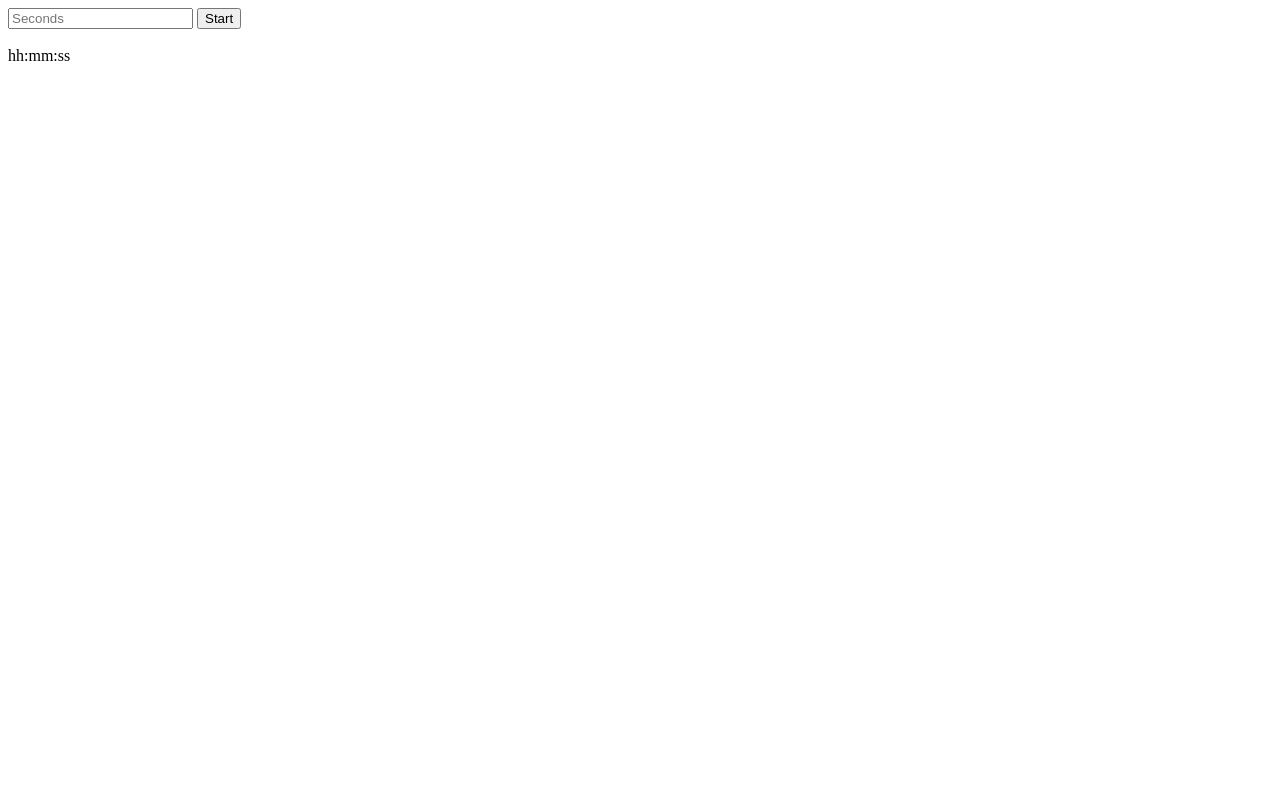
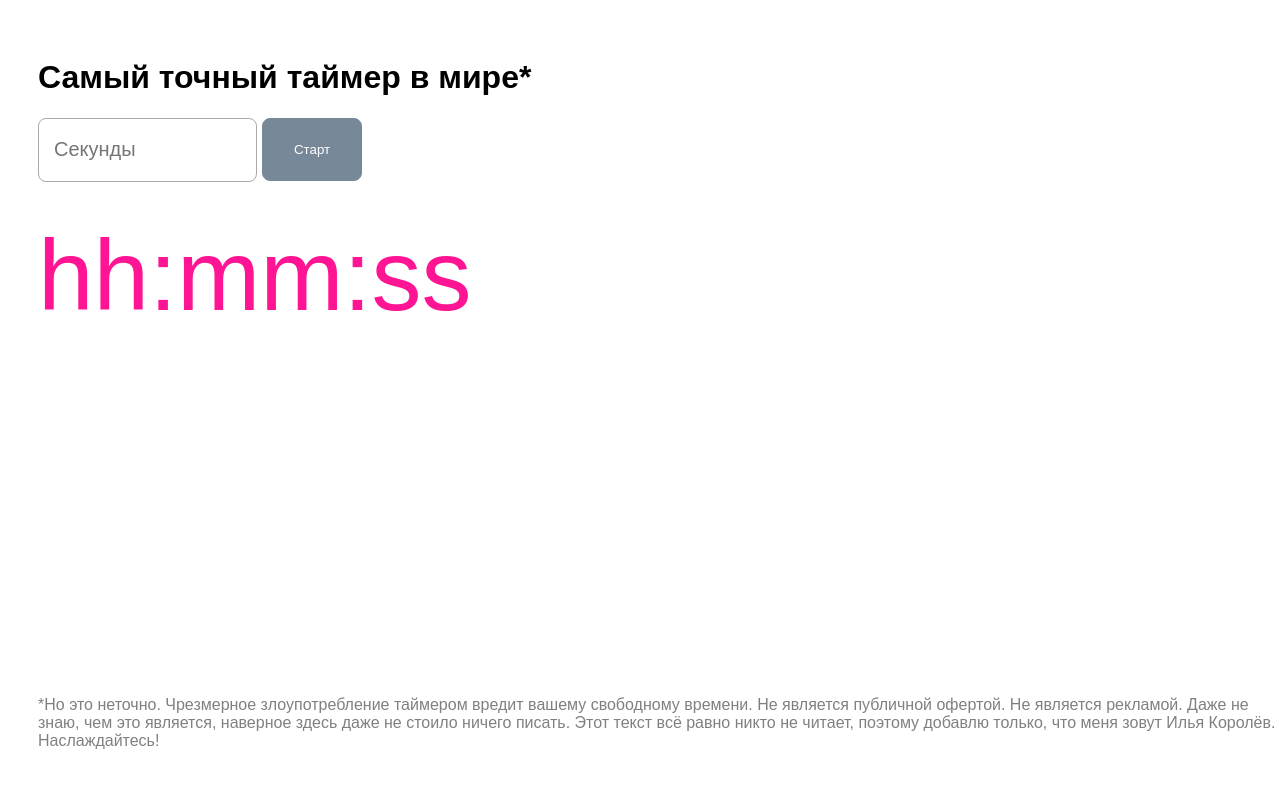
Before and after one commit to korolevevev/amo-timer, a plain HTML site: page index.html in a window 1280 px wide. Drawn offline with Linux system fonts and the light colour scheme.

Commit message:
added styling and humor

```diff
--- a/index.html
+++ b/index.html
@@ -4,18 +4,27 @@
     <meta charset="UTF-8"/>
     <meta http-equiv="X-UA-Compatible" content="IE=edge"/>
     <meta name="viewport" content="width=device-width, initial-scale=1.0"/>
-    <title>1 task</title>
+    <link rel="stylesheet" href="./styles.css">
+    <title>Task 1 - amoCRM</title>
 </head>
 <body>
-<input placeholder="Seconds" type="text"/>
+<h1>Самый точный таймер в мире*</h1>
 
-<button>Start</button>
+<div id="form">
+    <input placeholder="Секунды" type="text"/>
+    <button>Старт</button>
+</div>
 
 <br/>
 <br/>
 
 <span>hh:mm:ss</span>
 
+<div id="footnote">*Но это неточно. Чрезмерное злоупотребление таймером вредит вашему свободному времени. Не является
+    публичной офертой. Не является рекламой. Даже не знаю, чем это является, наверное здесь даже не стоило ничего
+    писать. Этот текст всё равно никто не читает, поэтому добавлю только, что меня зовут Илья Королёв. Наслаждайтесь!
+</div>
+
 <script src="./index.js"></script>
 </body>
 </html>
--- a/index.js
+++ b/index.js
@@ -13,11 +13,8 @@ const createTimerAnimator = () => {
     }
     const showTimeLeft = () => {
       if (timeLeft <= 0 && timerID) {
-
         clearInterval(timerID)
       }
-
-      // let hh = Math.floor(timeLeft / 60 / 60) % 24;
       let hh = Math.floor(timeLeft / 60 / 60);
       if(hh > 1000000) {
         timerEl.textContent = 'Значение слишком большое'
@@ -62,7 +59,9 @@ buttonEl.addEventListener('click', () => {
 
   const seconds = Number(inputEl.value);
 
-  animateTimer(seconds);
+  if (seconds) {
+    animateTimer(seconds);
+  }
 
   inputEl.value = '';
 });
--- /dev/null
+++ b/styles.css
@@ -0,0 +1,40 @@
+body {
+    height: 100%;
+    padding: 30px;
+    font-family: "Gotham Pro", sans-serif;
+}
+#form {
+    display: flex;
+    align-items: center;
+    column-gap: 5px;
+}
+input {
+    border: 1px solid darkgray;
+    border-radius: 8px;
+    height: 60px;
+    padding-left: 15px;
+    width: 200px;
+    font-size: 20px;
+}
+button {
+    height: 63px;
+    width: 100px;
+    border-radius: 8px;
+    border: 1px solid lightslategray;
+    background: lightslategray;
+    color: white;
+    font-family: "Gotham Pro", sans-serif;
+}
+button:hover {
+    opacity: 70%;
+    transition: opacity 0.2s;
+}
+span {
+    font-size: 100px;
+    color: deeppink;
+}
+#footnote {
+    position: absolute;
+    bottom: 50px;
+    color: grey;
+}
```
